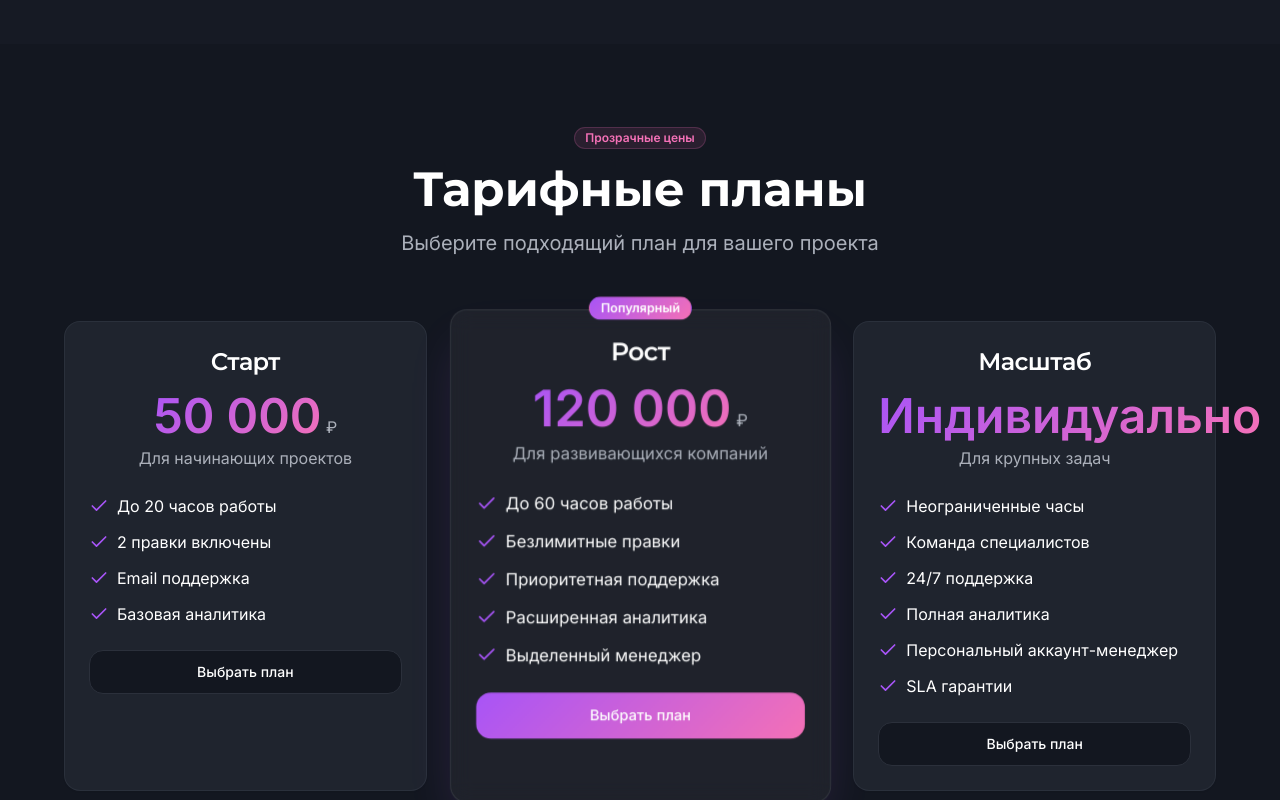
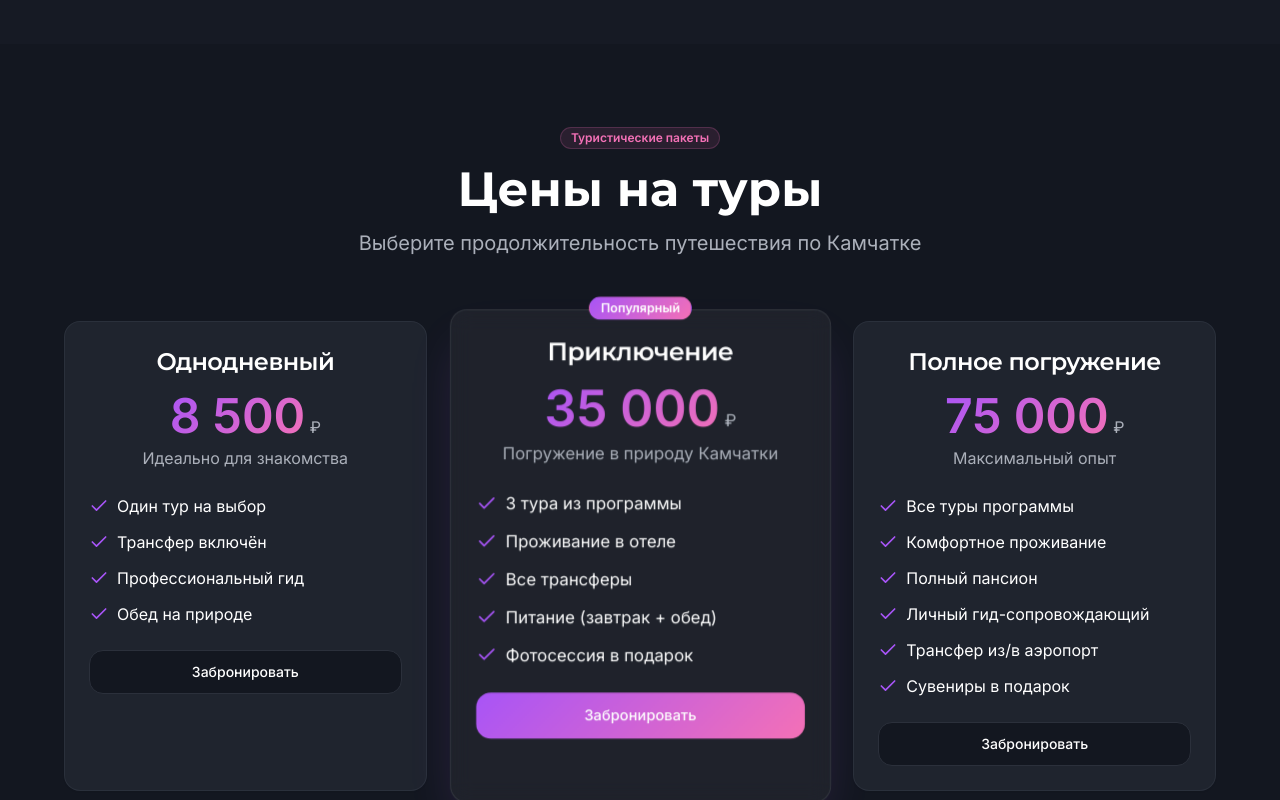
Before and after one commit to pr-poehali-dev/site-creation-project-61, a React (Vite) app: page / in a window 1280 px wide. Shown: the part 2100-2900 px from the top of the page. Built offline with nearby package versions, Linux system fonts and the light colour scheme.

Commit message:
Добавить функциональность

```diff
--- a/src/components/ServicesSection.tsx
+++ b/src/components/ServicesSection.tsx
@@ -44,44 +44,44 @@ const services = [
 
 const pricingPlans = [
   {
-    name: 'Старт',
-    price: '50 000',
-    period: 'месяц',
-    description: 'Для начинающих проектов',
+    name: 'Однодневный',
+    price: '8 500',
+    period: '1 день',
+    description: 'Идеально для знакомства',
     features: [
-      'До 20 часов работы',
-      '2 правки включены',
-      'Email поддержка',
-      'Базовая аналитика'
+      'Один тур на выбор',
+      'Трансфер включён',
+      'Профессиональный гид',
+      'Обед на природе'
     ],
     highlighted: false
   },
   {
-    name: 'Рост',
-    price: '120 000',
-    period: 'месяц',
-    description: 'Для развивающихся компаний',
+    name: 'Приключение',
+    price: '35 000',
+    period: '3 дня',
+    description: 'Погружение в природу Камчатки',
     features: [
-      'До 60 часов работы',
-      'Безлимитные правки',
-      'Приоритетная поддержка',
-      'Расширенная аналитика',
-      'Выделенный менеджер'
+      '3 тура из программы',
+      'Проживание в отеле',
+      'Все трансферы',
+      'Питание (завтрак + обед)',
+      'Фотосессия в подарок'
     ],
     highlighted: true
   },
   {
-    name: 'Масштаб',
-    price: 'Индивидуально',
-    period: 'проект',
-    description: 'Для крупных задач',
+    name: 'Полное погружение',
+    price: '75 000',
+    period: '7 дней',
+    description: 'Максимальный опыт',
     features: [
-      'Неограниченные часы',
-      'Команда специалистов',
-      '24/7 поддержка',
-      'Полная аналитика',
-      'Персональный аккаунт-менеджер',
-      'SLA гарантии'
+      'Все туры программы',
+      'Комфортное проживание',
+      'Полный пансион',
+      'Личный гид-сопровождающий',
+      'Трансфер из/в аэропорт',
+      'Сувениры в подарок'
     ],
     highlighted: false
   }
@@ -164,11 +164,11 @@ export default function ServicesSection({ scrollToSection }: ServicesSectionProp
         <div className="container mx-auto">
           <div className="text-center mb-16 animate-fade-in">
             <Badge className="bg-secondary/10 text-secondary border-secondary/20 mb-4">
-              Прозрачные цены
+              Туристические пакеты
             </Badge>
-            <h2 className="text-5xl font-bold mb-4">Тарифные планы</h2>
+            <h2 className="text-5xl font-bold mb-4">Цены на туры</h2>
             <p className="text-xl text-muted-foreground max-w-2xl mx-auto">
-              Выберите подходящий план для вашего проекта
+              Выберите продолжительность путешествия по Камчатке
             </p>
           </div>
 
@@ -207,7 +207,7 @@ export default function ServicesSection({ scrollToSection }: ServicesSectionProp
                     size="lg"
                     onClick={() => scrollToSection('booking')}
                   >
-                    Выбрать план
+                    Забронировать
                   </Button>
                 </CardContent>
               </Card>
```
